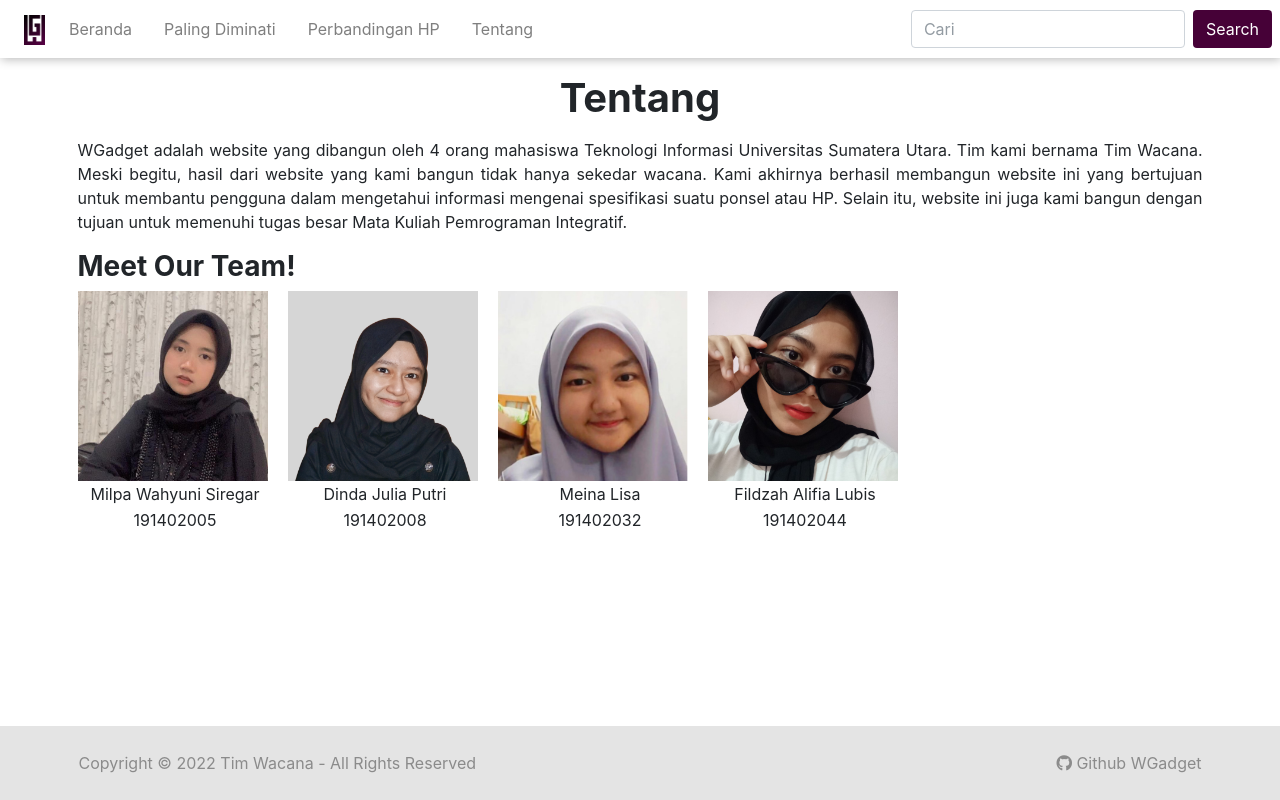
After one commit to meinalisaa/WGadget, a CodeIgniter 4 app: the page made by app/Views/pages/tentang.php in a window 1280 px wide. The commit adds this page. Run offline with PHP 8.4 and a stand-in for CodeIgniter, Linux system fonts and the light colour scheme; the template is opened without the code that fills it, so the values that code supplies are empty; some libraries are stand-ins or nearby versions.

Commit message:
footer & tentang

```diff
--- a/app/Views/layout/template-user.php
+++ b/app/Views/layout/template-user.php
@@ -94,6 +94,45 @@
 
     <?= $this->renderSection('content') ?>
 
+    <div id="footer">
+      <footer class="sticky-footer mt-5" style="width: 100%; background: #E4E4E4">
+        <div class="container my-auto">
+          <br>
+
+          <div class="copyright my-auto" style="color: #8B8B8B">
+            <table style="width: 100%">
+              <tr>
+                <td style="text-align: left">Copyright &copy; 2022 Tim Wacana - All Rights Reserved</td>
+                <td style="text-align: right"><a href="https://github.com/meinalisaa/WGadget" style="color: #8B8B8B">
+                  <i class="fab fa-github"></i> Github WGadget
+                </a></td>
+              </tr>
+            </table>
+          </div>
+
+          <br>
+        </div>
+      </footer>
+    </div>
+
+    <style>
+      body {
+        margin:0;
+        padding:0;
+        height:100%;
+      }
+
+      body, #container{
+        margin-bottom: 100px;
+      }
+
+      #footer{
+        bottom: 0;
+        width: 100%;
+        position: fixed;
+      }
+    </style>
+
     <script src="<?= base_url('/assets/plugins/jquery/jquery.min.js') ?>"></script>
     <script src="https://code.jquery.com/jquery-3.2.1.slim.min.js" integrity="sha384-KJ3o2DKtIkvYIK3UENzmM7KCkRr/rE9/Qpg6aAZGJwFDMVNA/GpGFF93hXpG5KkN" crossorigin="anonymous"></script>
     <script src="https://cdn.jsdelivr.net/npm/popper.js@1.12.9/dist/umd/popper.min.js" integrity="sha384-ApNbgh9B+Y1QKtv3Rn7W3mgPxhU9K/ScQsAP7hUibX39j7fakFPskvXusvfa0b4Q" crossorigin="anonymous"></script>
--- /dev/null
+++ b/app/Views/pages/tentang.php
@@ -0,0 +1,40 @@
+<?= $this->extend('layout/template-user') ?>
+<?= $this->section('content') ?>
+  <div class="container mt-3 mb-4">
+    <h1 align="center"><b>Tentang</b></h1>
+
+    <p class="mt-3" align="justify">
+      WGadget adalah website yang dibangun oleh 4 orang mahasiswa Teknologi Informasi Universitas Sumatera Utara. Tim kami bernama Tim Wacana.
+      Meski begitu, hasil dari website yang kami bangun tidak hanya sekedar wacana. Kami akhirnya berhasil membangun website ini yang bertujuan
+      untuk membantu pengguna dalam mengetahui informasi mengenai spesifikasi suatu ponsel atau HP. Selain itu, website ini juga kami bangun
+      dengan tujuan untuk memenuhi tugas besar Mata Kuliah Pemrograman Integratif.
+    </p>
+
+    <h3><b>Meet Our Team!</b></h3>
+
+    <div class="col-md-12">
+      <div class="row">
+        <img src="<?= base_url('/assets/img/tim/Milpa.jpeg') ?>" style="width: 190px; margin-right: 20px">
+        <img src="<?= base_url('/assets/img/tim/Dinda.png') ?>" style="width: 190px; margin-right: 20px">
+        <img src="<?= base_url('/assets/img/tim/Meina.jpg') ?>" style="width: 190px; margin-right: 20px">
+        <img src="<?= base_url('/assets/img/tim/Pije.jpeg') ?>" style="width: 190px; margin-right: 20px">
+      </div>
+
+      <table>
+        <tr>
+          <td style="width: 180px; text-align: center">Milpa Wahyuni Siregar</td>
+          <td style="width: 240px; text-align: center">Dinda Julia Putri</td>
+          <td style="width: 190px; text-align: center">Meina Lisa</td>
+          <td style="width: 220px; text-align: center">Fildzah Alifia Lubis</td>
+        </tr>
+
+        <tr>
+          <td style="width: 180px; text-align: center">191402005</td>
+          <td style="width: 240px; text-align: center">191402008</td>
+          <td style="width: 190px; text-align: center">191402032</td>
+          <td style="width: 220px; text-align: center">191402044</td>
+        </tr>
+      </table>
+    </div>
+  </div>
+<?= $this->endSection() ?>
```
Also changed, not shown: app/Controllers/Tentang.php (added, +11 -0 lines), app/Views/pages/hasil_perbandingan.php (+6 -6 lines), public/assets/img/tim/Dinda.png (added), public/assets/img/tim/Meina.jpg (added), public/assets/img/tim/Milpa.jpeg (added), public/assets/img/tim/Pije.jpeg (added).
